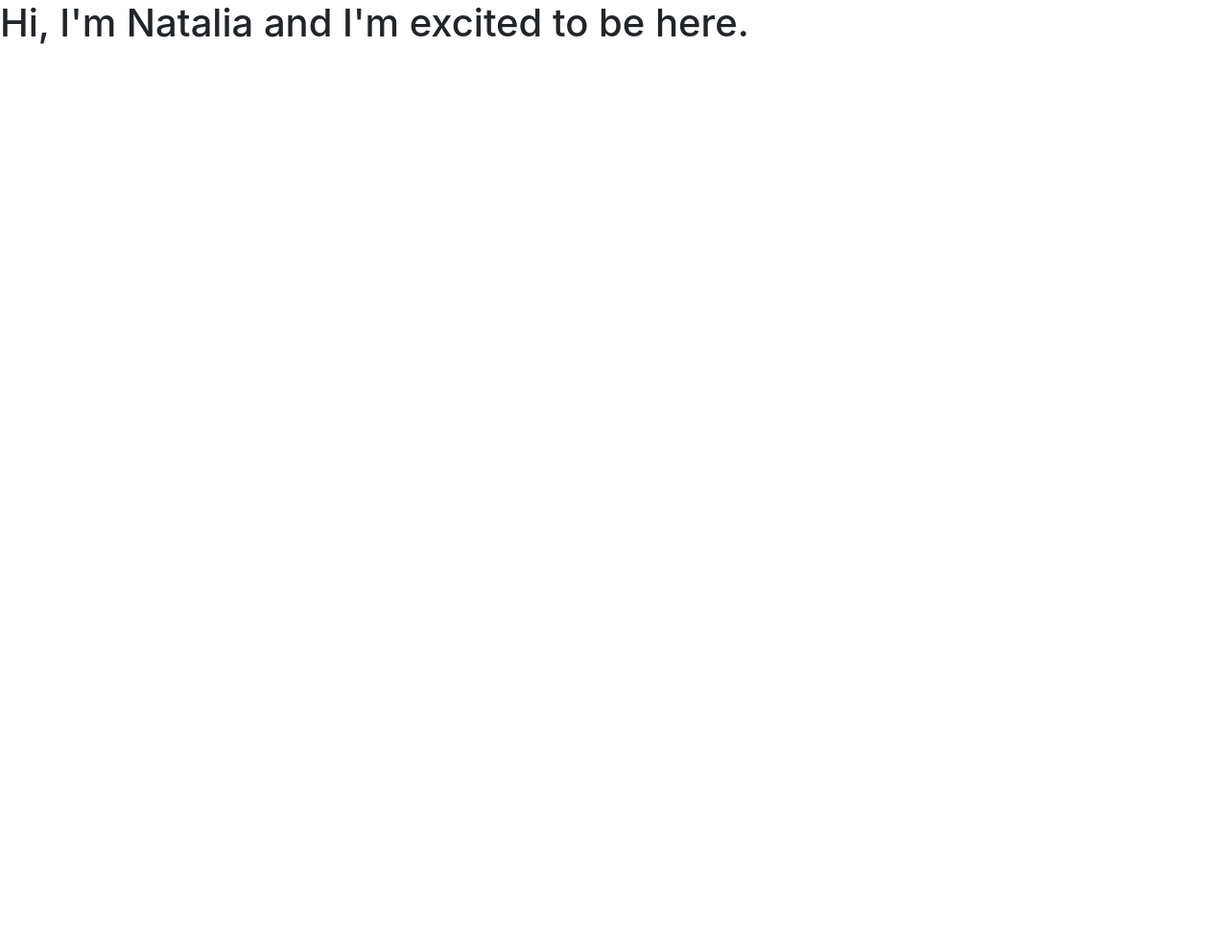
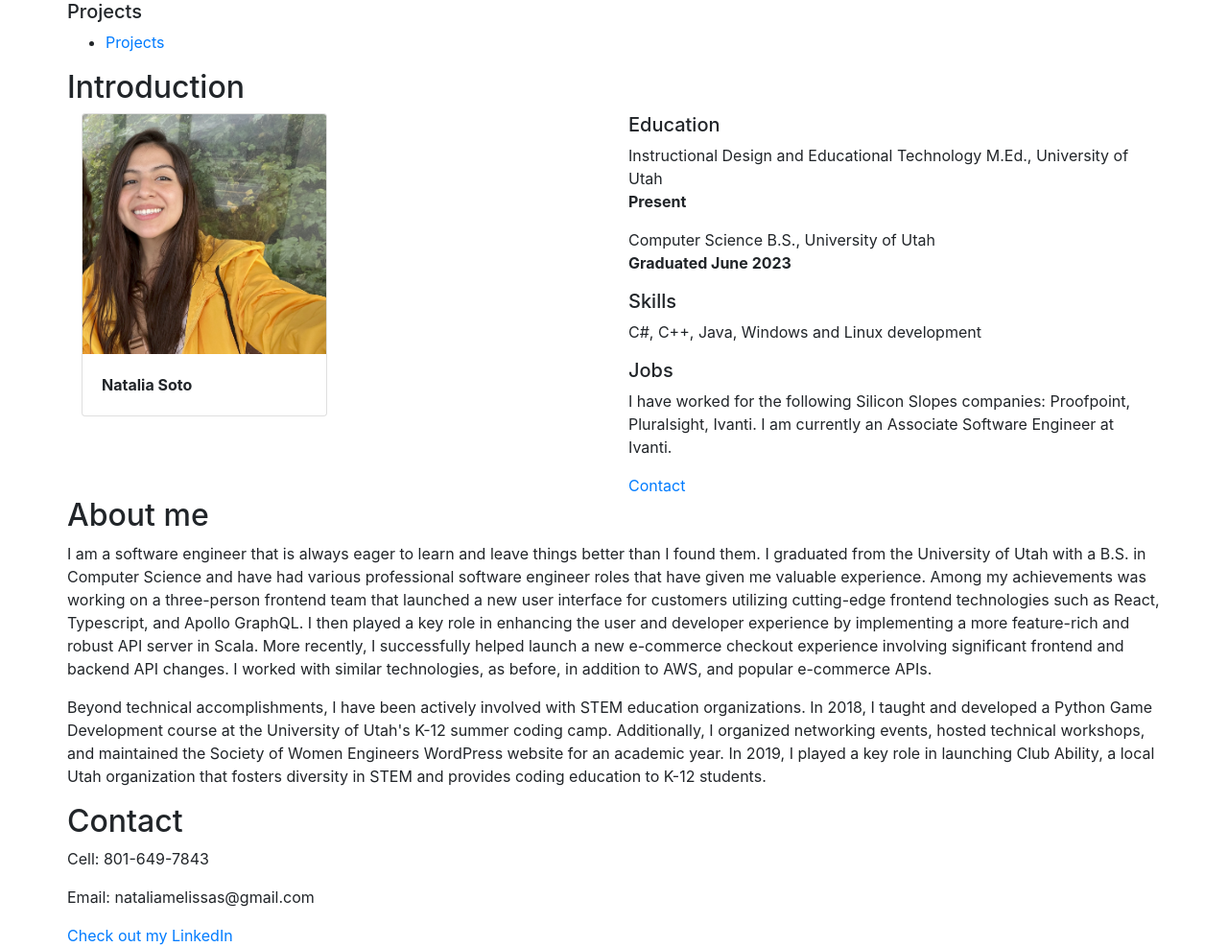
Before and after one commit to nataliamelissas/EPDS_NataliaSoto, a plain HTML site: page index.html in a window 1280 px wide. Shown: the whole page at 96% size. Before the commit the page ends 800 px from the top, so only its background shows below. Drawn offline with nearby package versions, Linux system fonts and the light colour scheme.

Commit message:
Updated homepage and projects page.

```diff
--- a/index.html
+++ b/index.html
@@ -8,10 +8,61 @@
     <!-- Bootstrap CSS -->
     <link rel="stylesheet" href="https://cdn.jsdelivr.net/npm/bootstrap@4.0.0/dist/css/bootstrap.min.css" integrity="sha384-Gn5384xqQ1aoWXA+058RXPxPg6fy4IWvTNh0E263XmFcJlSAwiGgFAW/dAiS6JXm" crossorigin="anonymous">
 
-    <title>Hello, world!</title>
+    <title>Portfolio</title>
   </head>
   <body>
-    <h1>Hi, I'm Natalia and I'm excited to be here.</h1>
+    <!-- Homepage portfolio content -->
+    <div class="container">
+      <div class="row">
+        <!-- Navigation bar -->
+        <nav>
+          <div class="heading">
+            <h5>Projects</h5>
+          </div>
+          <ul class="nav-links" >
+            <li><a href="projects.html">Projects</a></li>
+          </ul>
+        </nav>
+      </div>
+      <div class="row">
+        <section id="intro">
+          <h2>Introduction</h2>
+          <div class="container-fluid">
+            <div class="row">
+              <div class="col-sm">
+                <div class="card" style="width: 16rem;">
+                  <img class="card-img-top" src="assets/alaska.jpg" alt="natalia-soto-profile">
+                  <div class="card-body">
+                    <p class="card-text"><b>Natalia Soto</b></p>
+                  </div>
+                </div>
+              </div>
+              <div class="col-sm">
+                <h5>Education</h5>
+                <p>Instructional Design and Educational Technology M.Ed., University of Utah<br/><b>Present</b></p>
+                <p>Computer Science B.S., University of Utah<br/><b>Graduated June 2023</b></p>
+                <h5>Skills</h5>
+                <p>C#, C++, Java, Windows and Linux development</p>
+                <h5>Jobs</h5>
+                <p>I have worked for the following Silicon Slopes companies: Proofpoint, Pluralsight, Ivanti. I am currently an Associate Software Engineer at Ivanti.</p>
+                <a href="#contact">Contact</a>
+              </div>
+            </div>
+          </div>
+        </section>
+        <section id="about">
+          <h2>About me</h2>
+          <p>I am a software engineer that is always eager to learn and leave things better than I found them. I graduated from the University of Utah with a B.S. in Computer Science and have had various professional software engineer roles that have given me valuable experience. Among my achievements was working on a three-person frontend team that launched a new user interface for customers utilizing cutting-edge frontend technologies such as React, Typescript, and Apollo GraphQL. I then played a key role in enhancing the user and developer experience by implementing a more feature-rich and robust API server in Scala. More recently, I successfully helped launch a new e-commerce checkout experience involving significant frontend and backend API changes. I worked with similar technologies, as before, in addition to AWS, and popular e-commerce APIs.</p>
+          <p>Beyond technical accomplishments, I have been actively involved with STEM education organizations. In 2018, I taught and developed a Python Game Development course at the University of Utah's K-12 summer coding camp. Additionally, I organized networking events, hosted technical workshops, and maintained the Society of Women Engineers WordPress website for an academic year. In 2019, I played a key role in launching Club Ability, a local Utah organization that fosters diversity in STEM and provides coding education to K-12 students.</p>
+        </section>
+        <section id="contact">
+          <h2>Contact</h2>
+          <p>Cell: 801-649-7843</p>
+          <p>Email: nataliamelissas@gmail.com</p>
+          <a href="https://www.linkedin.com/in/nataliamsoto/">Check out my LinkedIn</a>
+        </section>
+      </div>
+    </diiv>
 
     <!-- Optional JavaScript -->
     <!-- jQuery first, then Popper.js, then Bootstrap JS -->
```
Also changed, not shown: projects.html (added, +38 -0 lines), assets/alaska.jpg (added).
